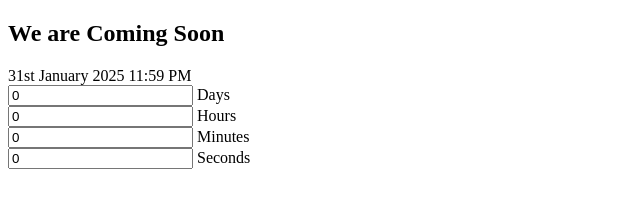
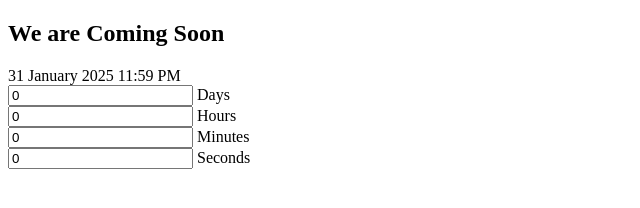
Before and after one commit to Hussain-Tinwala/Countdown-Timer, a plain HTML site: page index.html in a window 1280 px wide. Shown: the full height of the page, 0-640 px from the left. Drawn offline with Linux system fonts and the light colour scheme.

Commit message:
Modified index.html

```diff
--- a/index.html
+++ b/index.html
@@ -10,7 +10,7 @@
     <div class="container">
         <h2>We are Coming Soon</h2>
         <div class="end-date">
-            31st January 2025 11:59 PM
+            31 January 2025 11:59 PM
         </div>
         <div class="col">
             <div class="input-box">
```
